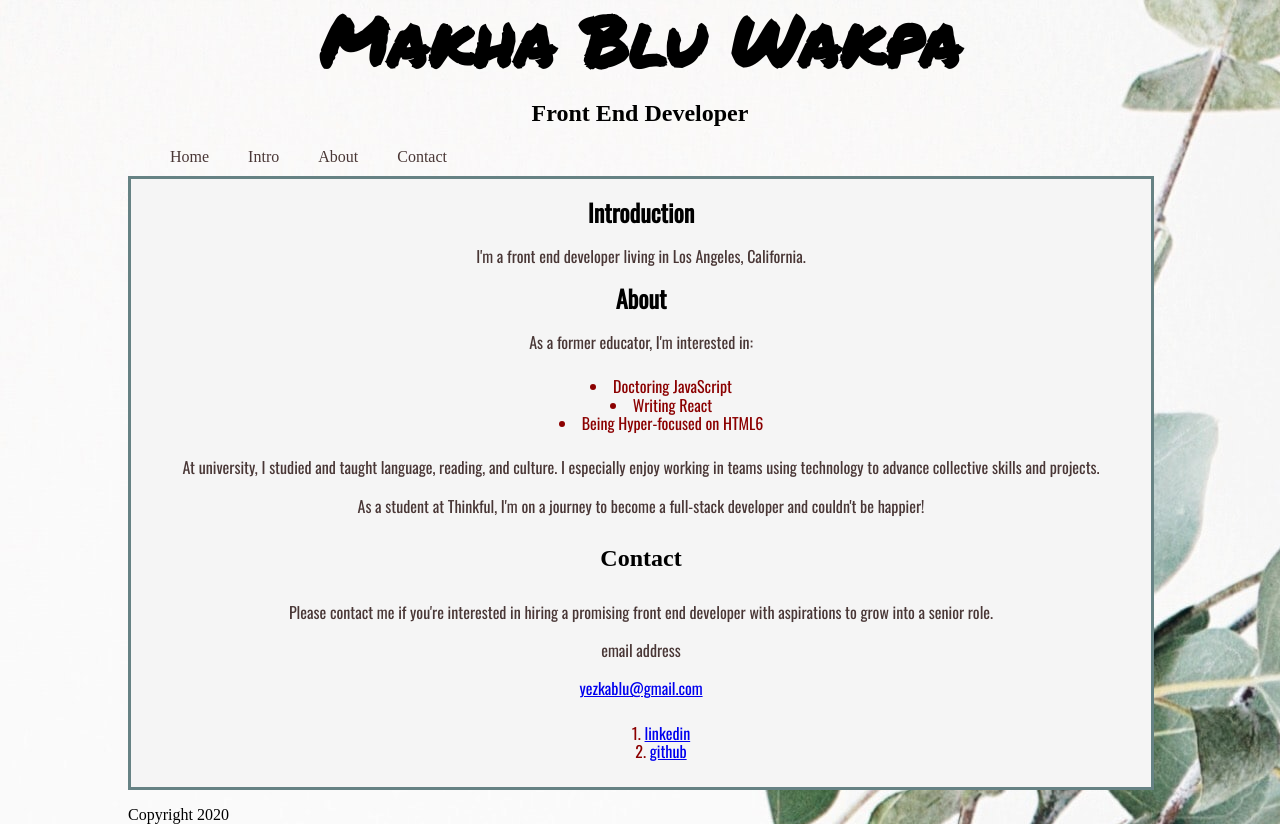
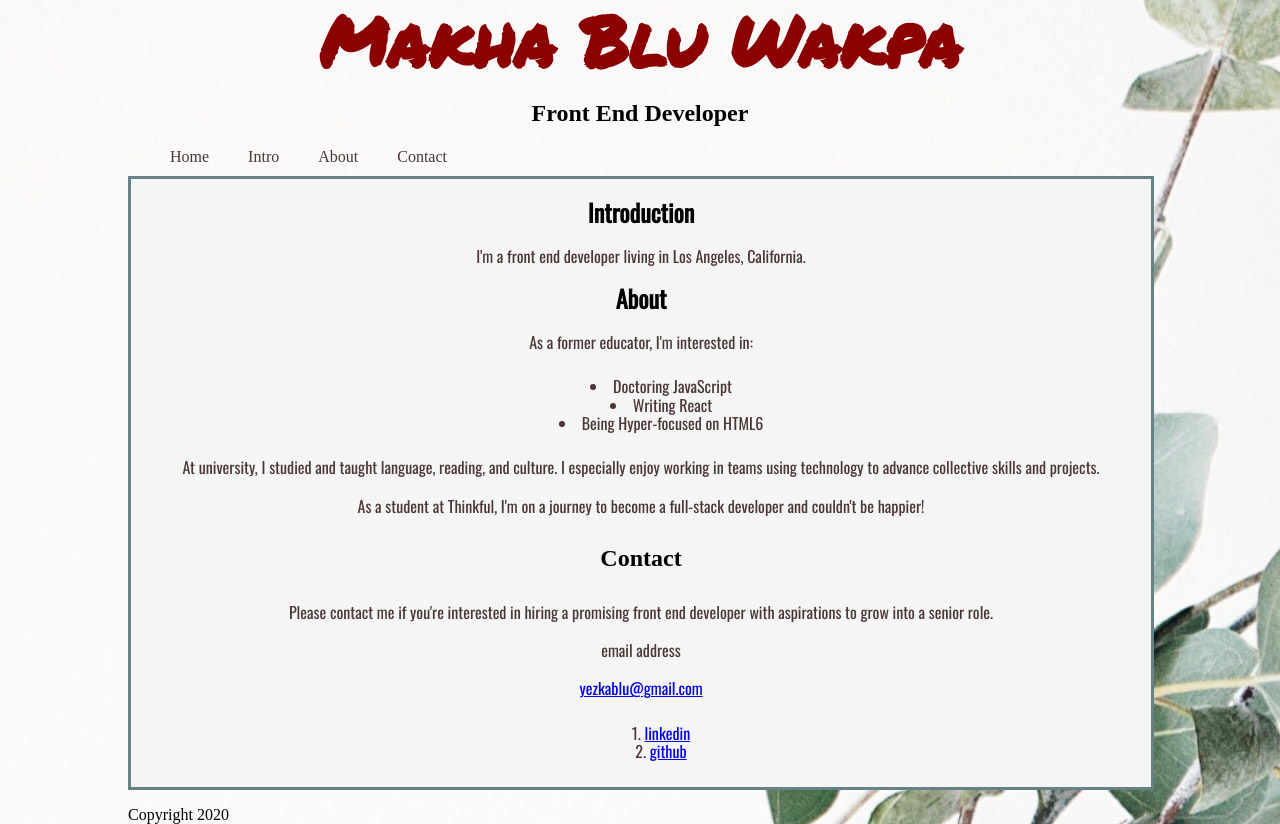
Before and after one commit to bluwakpa/pizza, a plain HTML site: page index.html in a window 1280 px wide. Drawn offline with nearby package versions, Linux system fonts and the light colour scheme; a script that the page names is missing; a web font is replaced by a local one.

Commit message:
Update style.css

```diff
--- a/style.css
+++ b/style.css
@@ -19,7 +19,7 @@ body {
   text-align: center;
   list-style-position: inside;
   font-family: 'Oswald', sans-serif;
-  color: DarkRed;
+  color: #493736;
 }
 
 h1 {
@@ -27,6 +27,7 @@ h1 {
   font-family: 'Permanent Marker', cursive;
   font-size: 70px;
   margin: 0;
+  color: darkred;
 }
 
 h2 {
```
